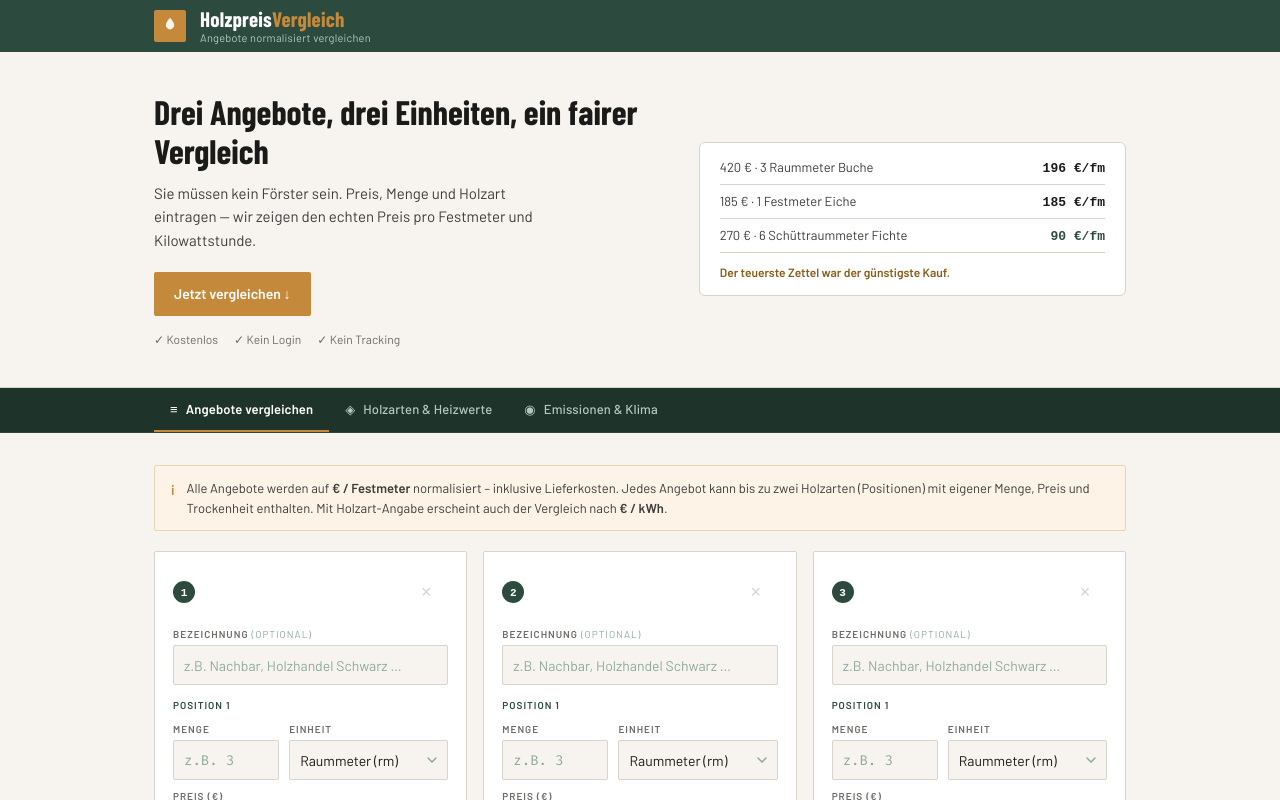
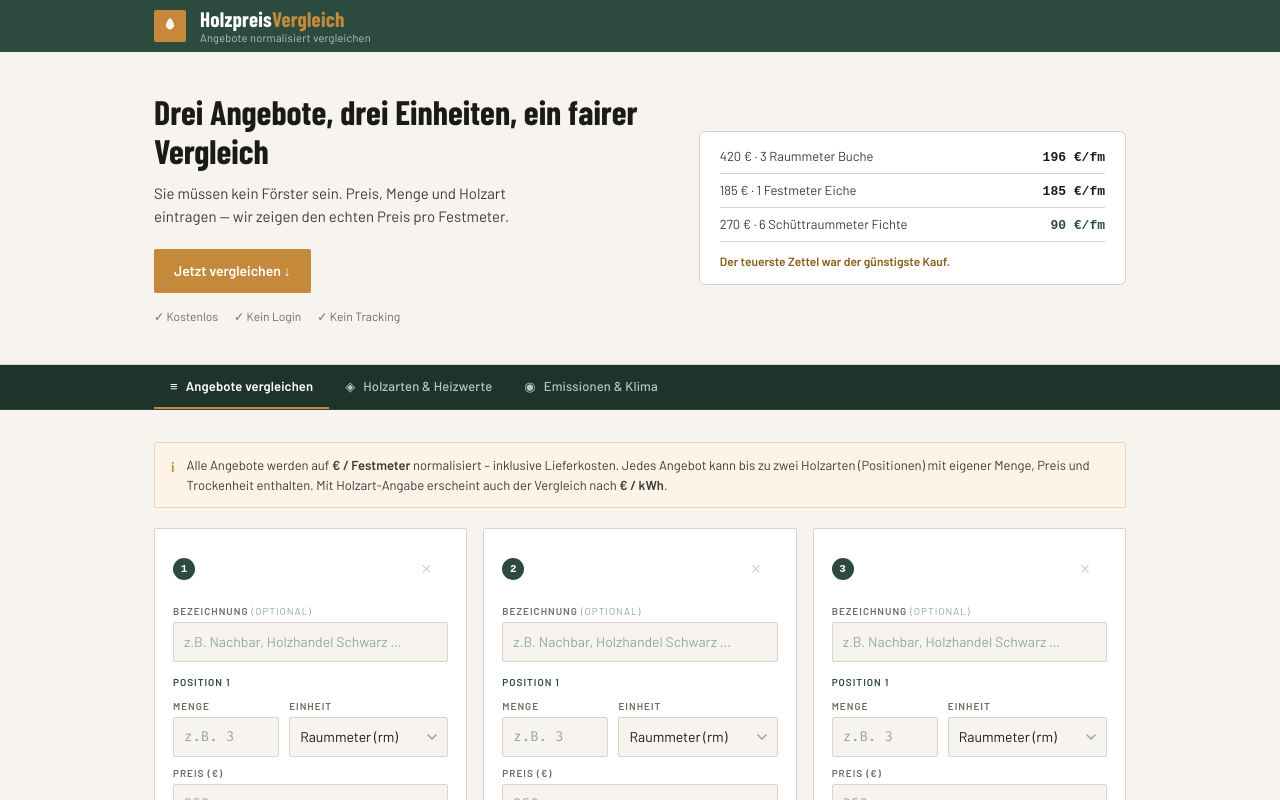
Before and after one commit to phismith91/brennholzvergleich, a React (Vite) app: page / in a window 1280 px wide. Shown: the top 800 px of the page. Built offline with nearby package versions, Linux system fonts and the light colour scheme.

Commit message:
Hero-Subline: Kilowattstunde raus, Fokus auf Festmeter

```diff
--- a/src/App.jsx
+++ b/src/App.jsx
@@ -470,7 +470,7 @@ export default function App() {
             <h1 className="hero-h1">Drei Angebote, drei Einheiten, ein fairer Vergleich</h1>
             <p className="hero-sub">
               Sie müssen kein Förster sein. Preis, Menge und Holzart eintragen — wir zeigen den
-              echten Preis pro Festmeter und Kilowattstunde.
+              echten Preis pro Festmeter.
             </p>
             <a className="hero-cta" href="#tabs">Jetzt vergleichen ↓</a>
             <div className="hero-trust">
```
